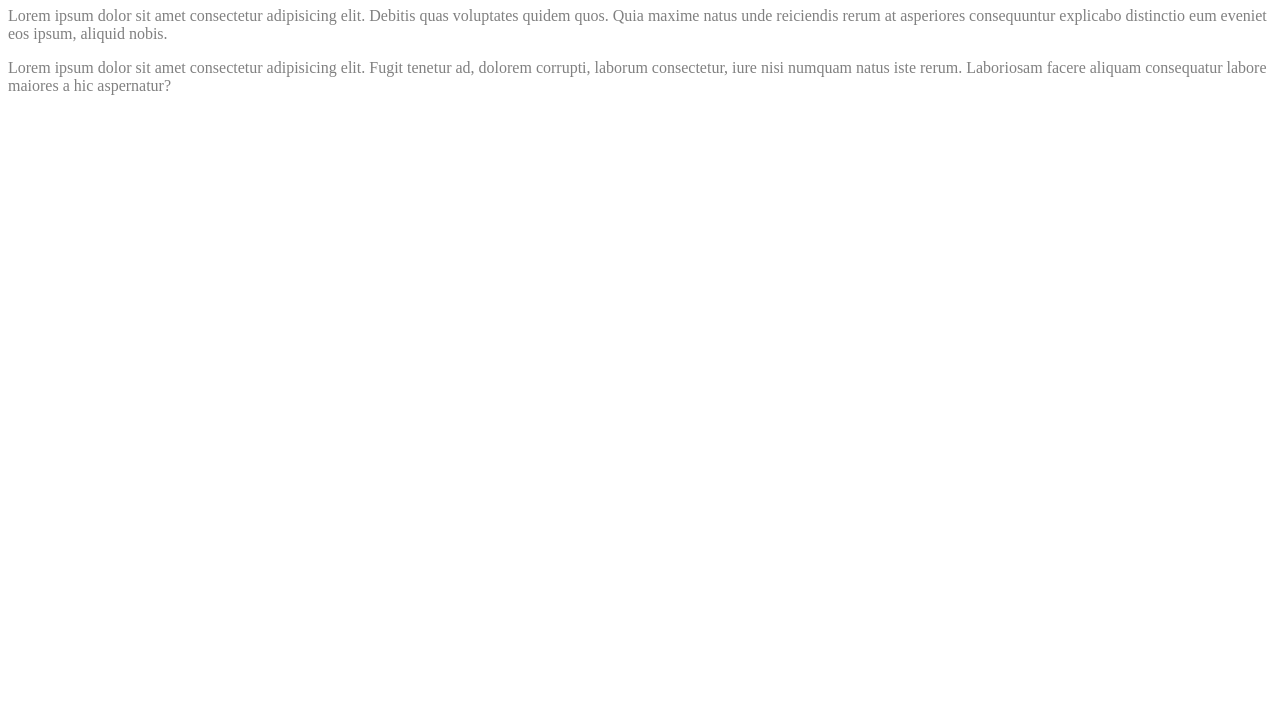
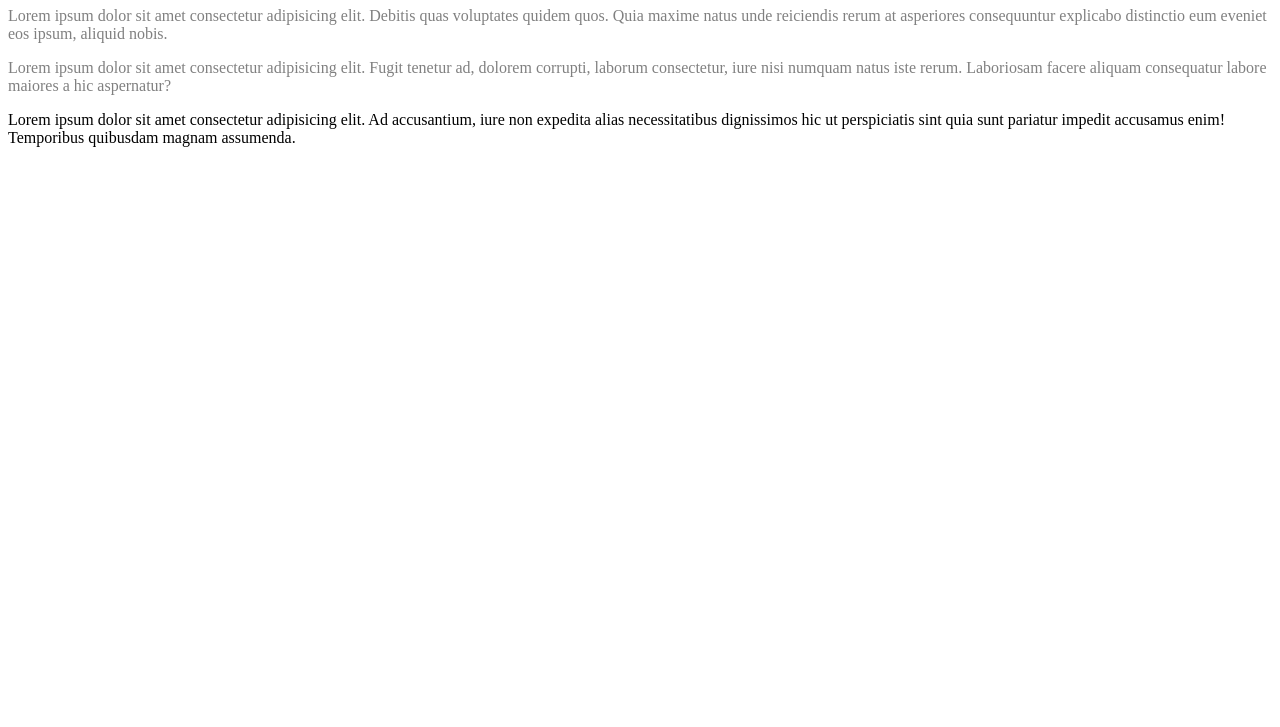
Before and after one commit to Ferdiandikaid/belajar-html-css, a plain HTML site: page index.html in a window 1280 px wide. Shown: the part 73-800 px from the top of the page. Drawn offline with Linux system fonts and the light colour scheme.

Commit message:
Mengedit index.html dan css

```diff
--- a/index.html
+++ b/index.html
@@ -19,5 +19,11 @@
       dolorem corrupti, laborum consectetur, iure nisi numquam natus iste rerum.
       Laboriosam facere aliquam consequatur labore maiores a hic aspernatur?
     </p>
+    <p class="Second-paragraph">
+      Lorem ipsum dolor sit amet consectetur adipisicing elit. Ad accusantium,
+      iure non expedita alias necessitatibus dignissimos hic ut perspiciatis
+      sint quia sunt pariatur impedit accusamus enim! Temporibus quibusdam
+      magnam assumenda.
+    </p>
   </body>
 </html>
--- a/style.css
+++ b/style.css
@@ -5,3 +5,7 @@ h1 {
 p {
   color: grey;
 }
+
+.Second-paragraph {
+  color: black;
+}
```
Also changed, not shown: 1 other file.
